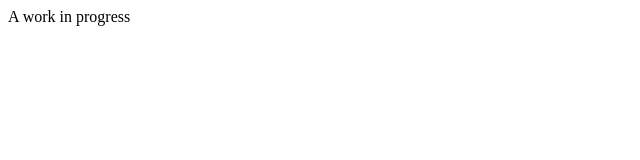
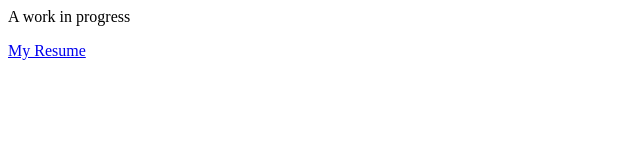
Before and after one commit to N8Sayer/n8sayer.github.io, a plain HTML site: page index.html in a window 1280 px wide. Shown: the whole page, without its empty margins (0-640 px from the left). Drawn offline with Linux system fonts and the light colour scheme.

Commit message:
Added Resume link

```diff
--- a/index.html
+++ b/index.html
@@ -1 +1,2 @@
 <p>A work in progress</p>
+<a href='http://www.natesargent.com/frontend-nanodegree-resume/'>My Resume</a>
```
